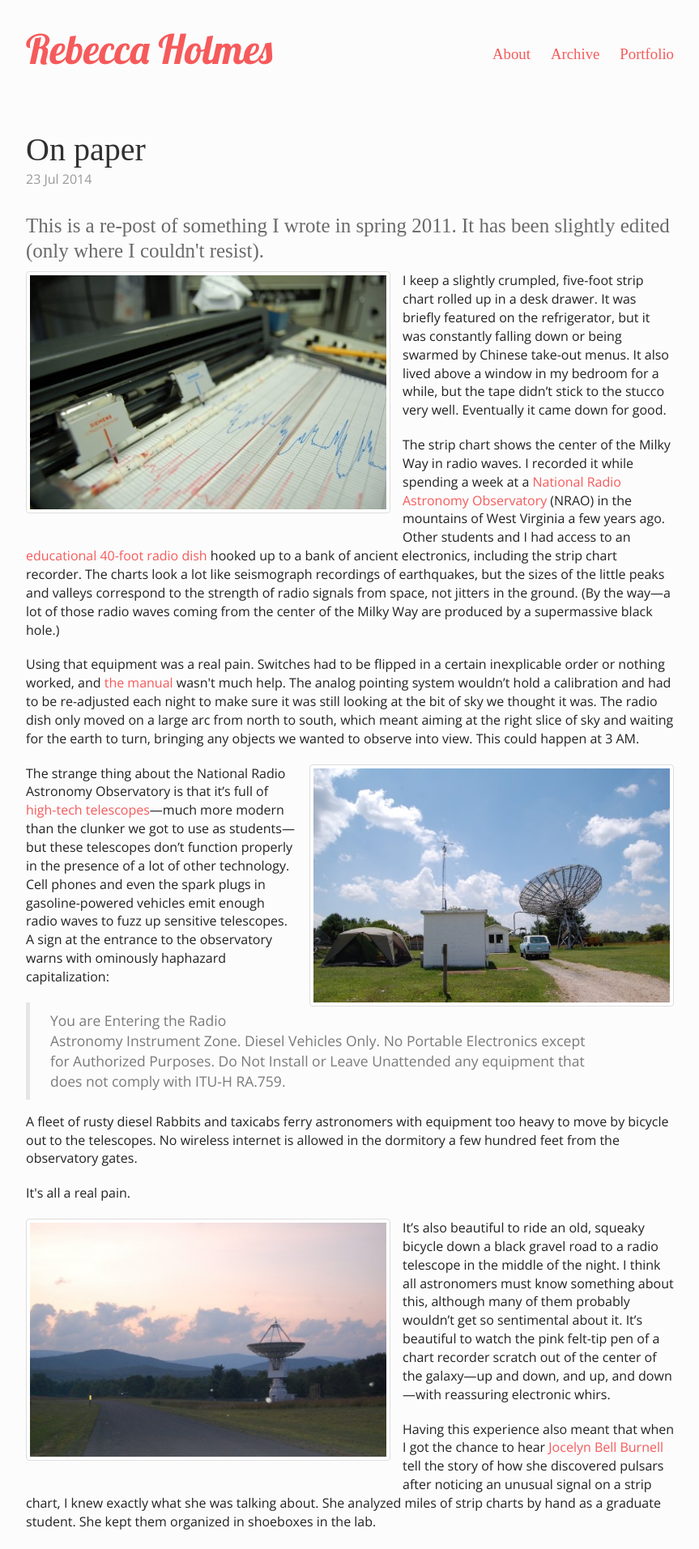
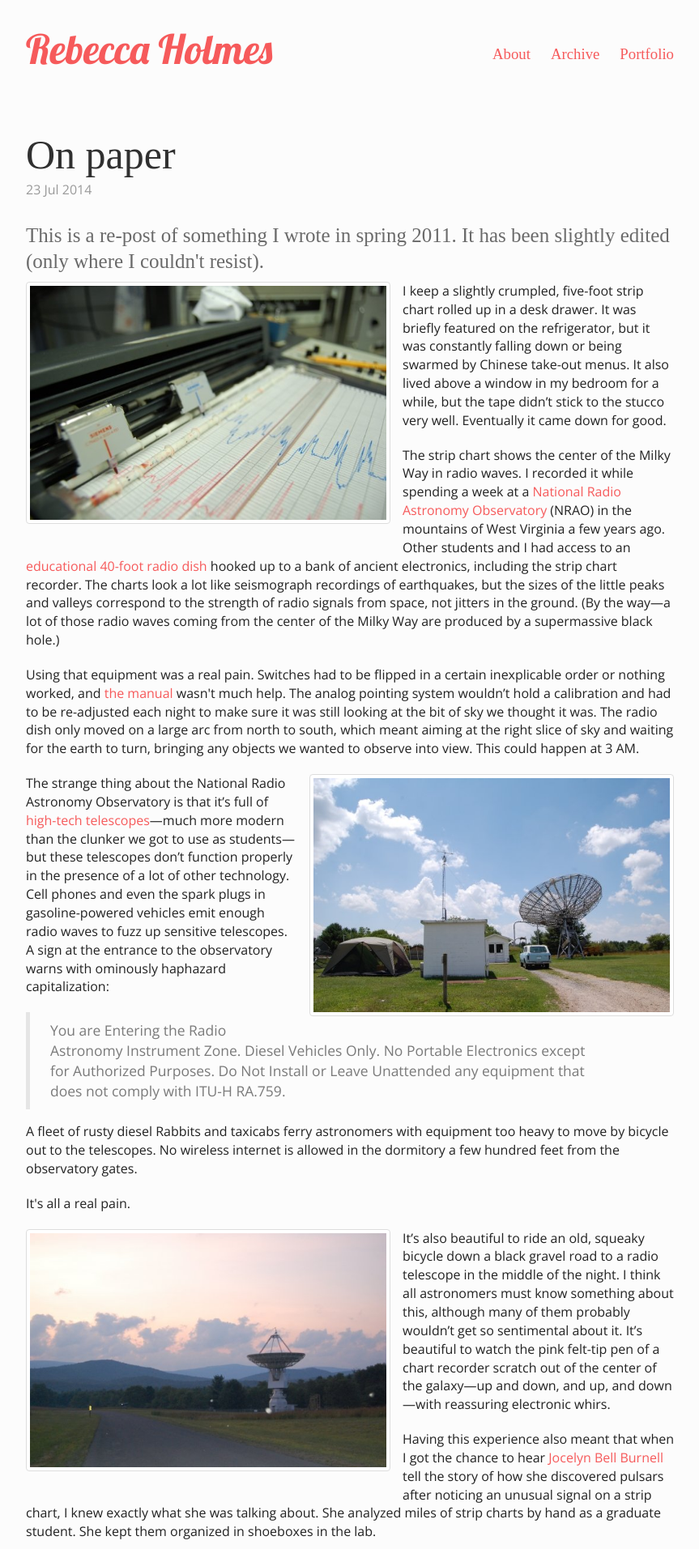
Before and after one commit to piscisvolans/piscisvolans.github.io, a Jekyll site: the page built from _posts/2014-07-23-on-paper.html, in a window 1280 px wide. Shown: the top 1913 px of the page at 81% size, without its empty margins (208-1071 px from the left). Built offline with Jekyll 4.4.1, drawn with Linux system fonts in a browser that asks for light colours; some web fonts are replaced; Markdown is read by kramdown in place of the engine named in the settings; comment, search, counter and statistics services are not loaded; some of the changed text lies outside the part shown.

Commit message:
Added comments count, increased h1 size

```diff
--- a/_includes/head.html
+++ b/_includes/head.html
@@ -19,7 +19,6 @@
   <link rel="stylesheet" href="{{ site.baseurl }}public/css/main.css">
 
   <link href='http://fonts.googleapis.com/css?family=Lobster' rel='stylesheet' type='text/css'>
-  <link href='http://fonts.googleapis.com/css?family=Rokkitt:400,700' rel='stylesheet' type='text/css'>
   <link href='http://fonts.googleapis.com/css?family=Open+Sans:300italic,400italic,600italic,700italic,800italic,400,300,600,700,800' rel='stylesheet' type='text/css'>
   <link href='http://fonts.googleapis.com/css?family=Droid+Serif:400,700' rel='stylesheet' type='text/css'>
 
--- a/_layouts/post.html
+++ b/_layouts/post.html
@@ -5,6 +5,8 @@
 <div class="post">
   <h1 class="post-title">{{ page.title }}</h1>
   <span class="post-date">{{ page.date | date_to_string }}</span>
+  <span class="post-comments"><a href="{{ post.url }}#disqus_thread"></a></span>
+
   {{ content }}
 </div>
 
--- a/_posts/2014-07-23-on-paper.html
+++ b/_posts/2014-07-23-on-paper.html
@@ -1,6 +1,7 @@
 ---
 layout: post
 title: On paper
+comments: "True"
 ---
 
 <h3>This is a re-post of something I wrote in spring 2011. It has been slightly edited (only where I couldn't resist).</h3>
--- a/index.html
+++ b/index.html
@@ -11,9 +11,8 @@
         {{ post.title }}
       </a>
     </h1>
-
     <span class="post-date">{{ post.date | date_to_string }}</span>
-
+	<span class="post-comments"><a href="{{ post.url }}#disqus_thread"></a></span>
     {{ post.content }}
   </div>
   {% endfor %}
--- a/public/css/main.css
+++ b/public/css/main.css
@@ -55,7 +55,7 @@
   color: #6a6a6a;
 }
 h1 {
-  font-size: 2rem;
+  font-size: 2.5rem;
 }
 h2 {
   margin-top: 1rem;
@@ -333,8 +333,12 @@
 .post-date {
   display: block;
   margin-top: -.5rem;
+  color: #9a9a9a;
+}
+
+.post-comments {
   margin-bottom: 1rem;
-  color: #9a9a9a;
+  display:block;
 }
 
 /* Related posts */
```
Also changed, not shown: _layouts/default.html (+12 -0 lines).
